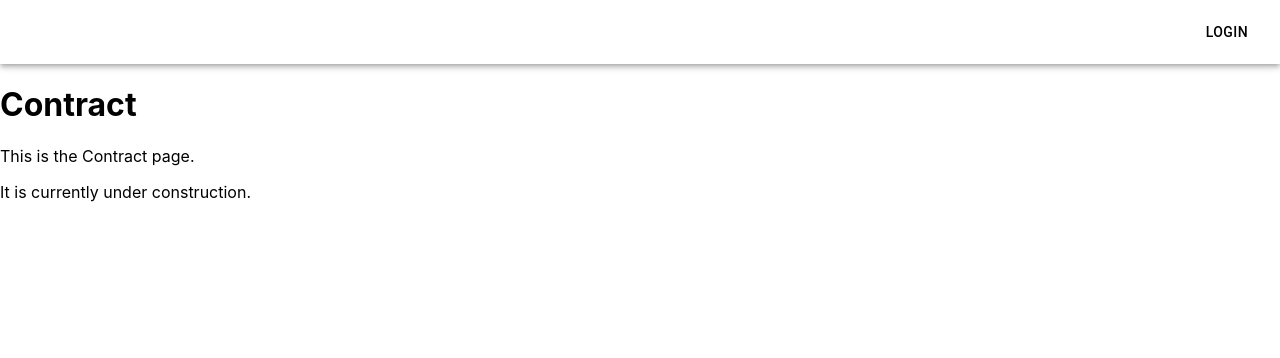
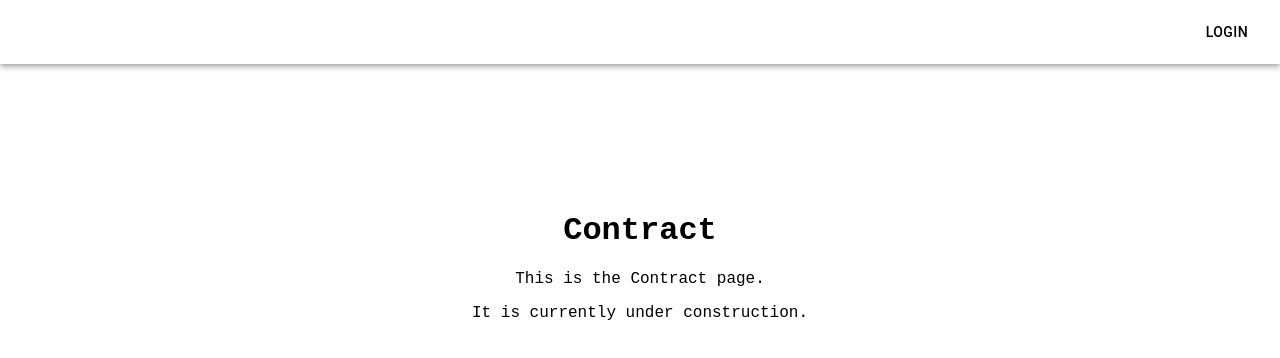
Before and after one commit to samjamdaw/personal_website, a React (Create React App) app in the folder website/: page /contract in a window 1280 px wide. Shown: the top 358 px of the page. Built offline with nearby package versions, Linux system fonts and the light colour scheme; some icons are missing.

Commit message:
quick styling for placeholder pages

```diff
--- /dev/null
+++ b/website/src/utilities/Placeholder.styles.tsx
@@ -0,0 +1,13 @@
+import styled from "@emotion/styled";
+
+export const StyledPlaceholderPage = styled.div`
+    display: flex;
+    height: 50vh;
+    max-height: 100%
+    width: 100%;
+    flex-direction: column;
+    justify-content: center;
+    align-items: center;
+    text-align: center;
+    font-family: 'Courier New', Courier, monospace;
+`;
--- a/website/src/utilities/Placeholder.tsx
+++ b/website/src/utilities/Placeholder.tsx
@@ -1,13 +1,17 @@
+import { StyledPlaceholderPage } from "./Placeholder.styles";
+
 interface Props {
 	placeholder: string;
 }
 
 export const Placeholder = ({ placeholder }: Props) => {
 	return (
-		<div>
-			<h1>{placeholder}</h1>
-			<p>This is the {placeholder} page.</p>
-			<p>It is currently under construction.</p>
-		</div>
+		<StyledPlaceholderPage>
+			<div>
+				<h1>{placeholder}</h1>
+				<p>This is the {placeholder} page.</p>
+				<p>It is currently under construction.</p>
+			</div>
+		</StyledPlaceholderPage>
 	);
 };
```
